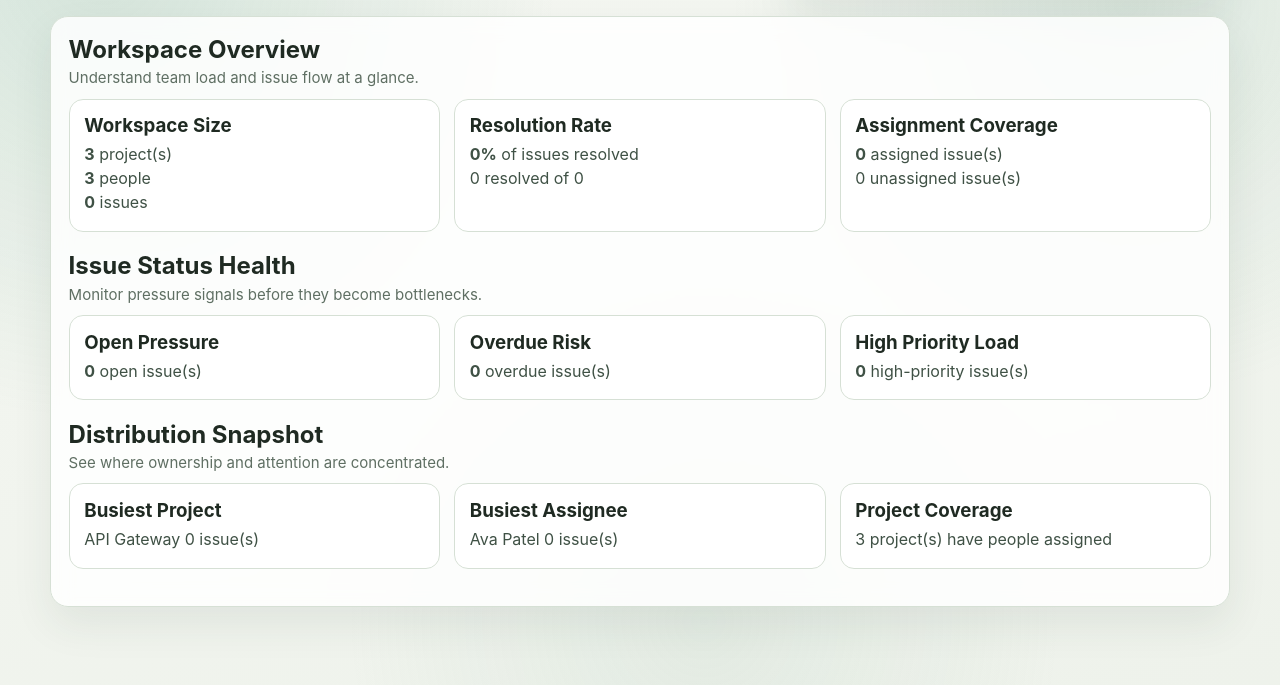
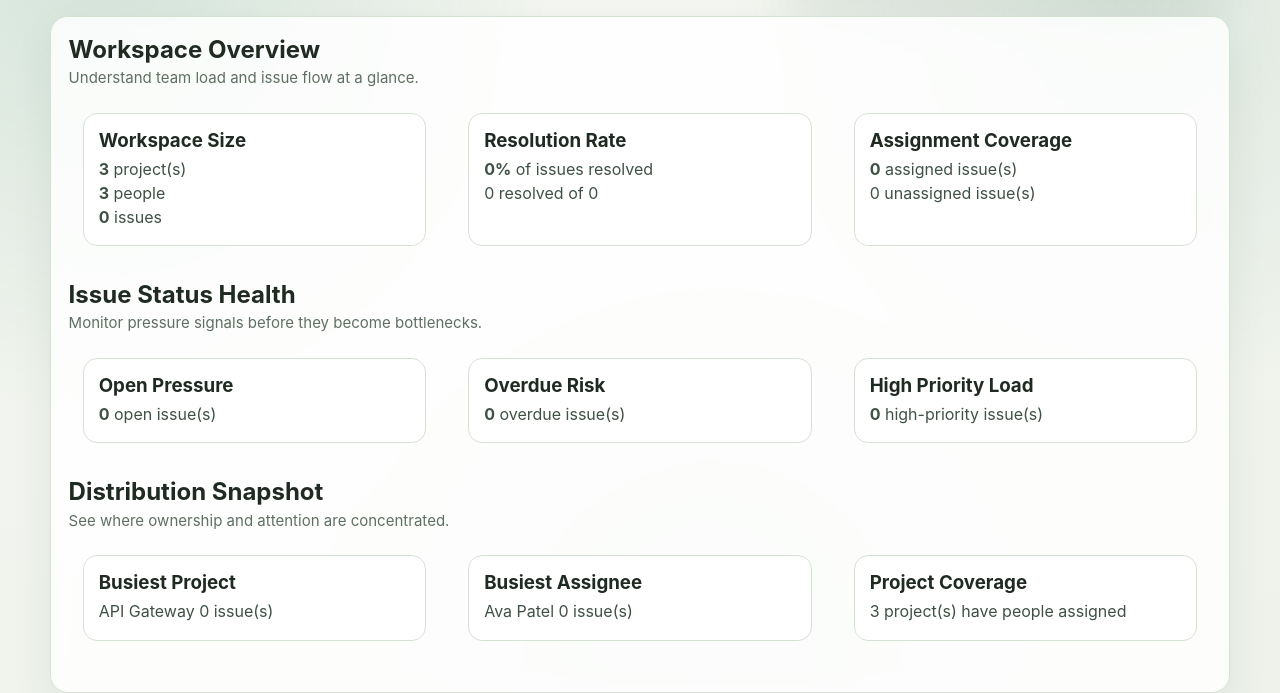
Before and after one commit to encryptd0/bug-tracking-system, a plain HTML site: page index.html in a window 1280 px wide. Shown: the part 115-808 px from the top of the page. Drawn offline with Linux system fonts and the light colour scheme.

Commit message:
formating

```diff
--- a/styles.css
+++ b/styles.css
@@ -119,7 +119,7 @@ body {
   backdrop-filter: blur(10px);
 }
 
-.panel.active { display: block; }
+.panel.active { display: block;}
 
 .section-head {
   margin-bottom: 0.7rem;
@@ -151,6 +151,7 @@ h3 {
   border: 1px solid var(--line);
   border-radius: 14px;
   padding: 0.92rem;
+  margin: 0.9rem;
 }
 
 .dashboard-card h3 { margin-bottom: 0.45rem; }
```
